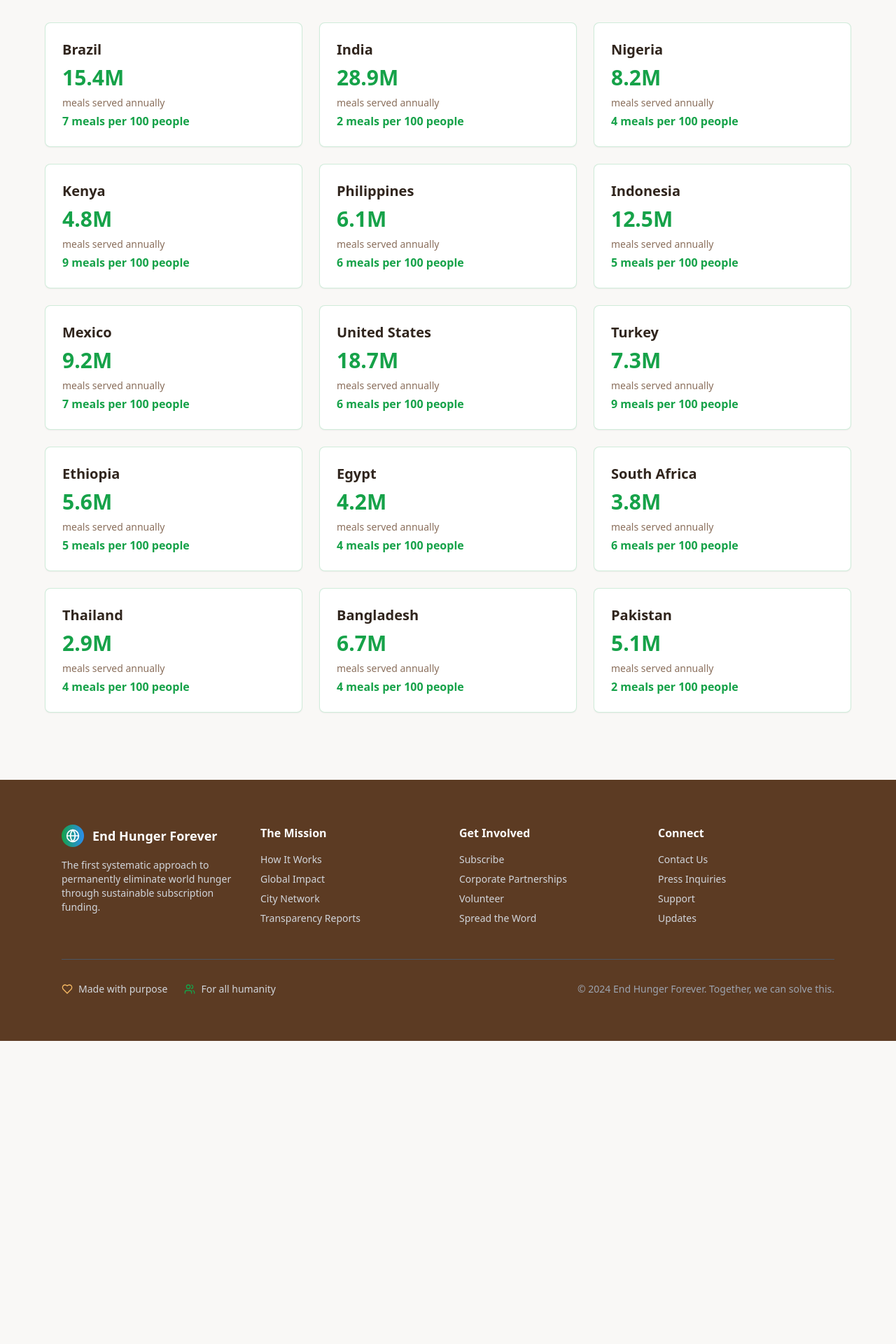
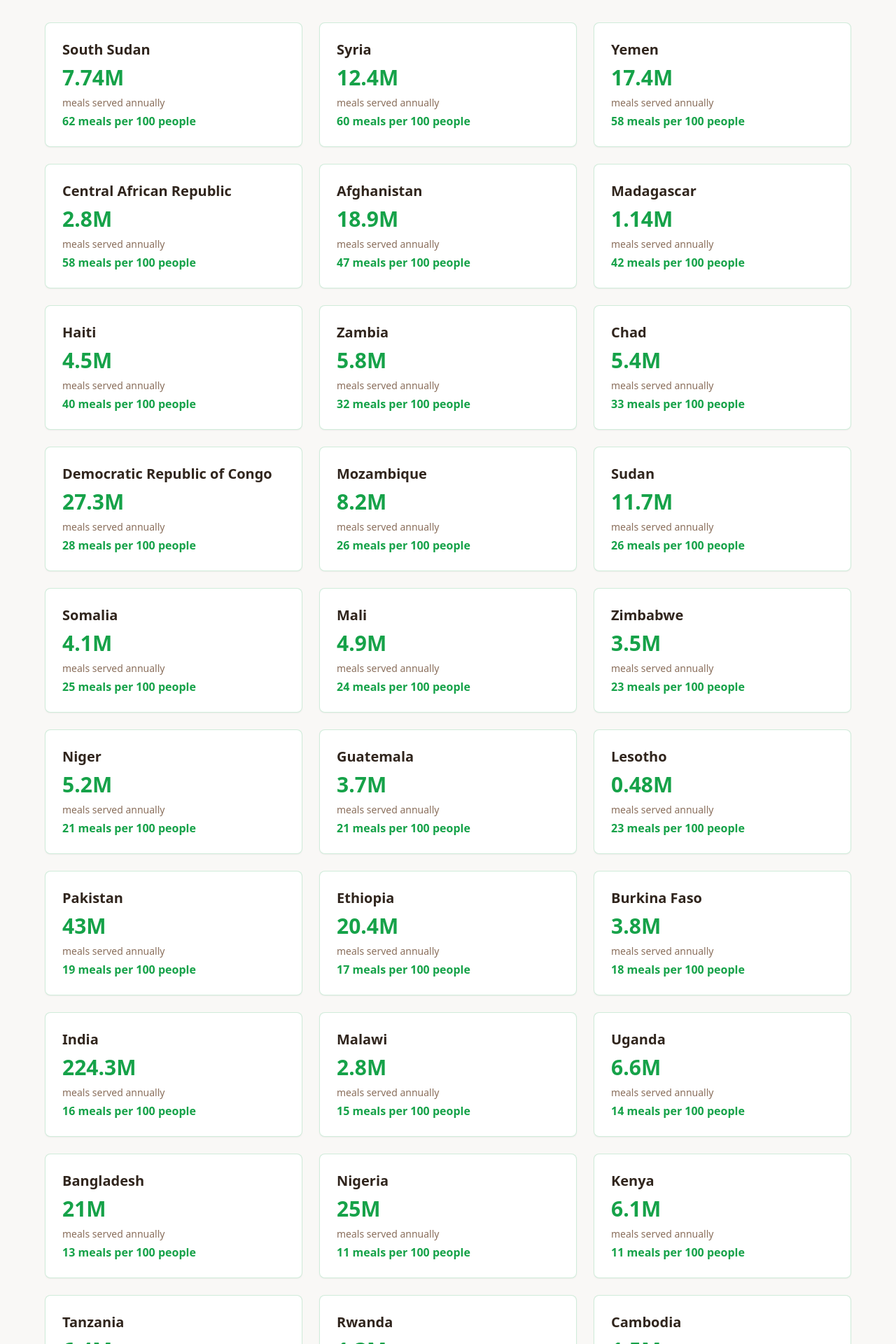
Before and after one commit to adityanarayanan95-collab/end-hunger-now, a React (Vite) app: page /meals-served in a window 1280 px wide. Shown: the part 220-2140 px from the top of the page at 70% size. Before the commit the page ends 1707 px from the top, so only its background shows below. Built offline with nearby package versions, Linux system fonts and the light colour scheme.

Commit message:
Sync countries to Meals Served page
Use the 60 countries from the Where's the Hunger page on the Meals Served page.

```diff
--- a/src/pages/MealsServed.tsx
+++ b/src/pages/MealsServed.tsx
@@ -8,21 +8,66 @@ import { MapContainer } from "@/components/MapContainer";
 
 const MealsServed = () => {
   const mealsData = [
-    { country: "Brazil", meals: 15.4, population: 215 },
-    { country: "India", meals: 28.9, population: 1400 },
-    { country: "Nigeria", meals: 8.2, population: 218 },
-    { country: "Kenya", meals: 4.8, population: 54 },
-    { country: "Philippines", meals: 6.1, population: 109 },
-    { country: "Indonesia", meals: 12.5, population: 273 },
-    { country: "Mexico", meals: 9.2, population: 128 },
-    { country: "United States", meals: 18.7, population: 331 },
-    { country: "Turkey", meals: 7.3, population: 84 },
-    { country: "Ethiopia", meals: 5.6, population: 117 },
-    { country: "Egypt", meals: 4.2, population: 104 },
-    { country: "South Africa", meals: 3.8, population: 60 },
-    { country: "Thailand", meals: 2.9, population: 70 },
-    { country: "Bangladesh", meals: 6.7, population: 165 },
-    { country: "Pakistan", meals: 5.1, population: 225 },
+    { country: "South Sudan", meals: 7.74, population: 12.4 },
+    { country: "Syria", meals: 12.4, population: 20.7 },
+    { country: "Yemen", meals: 17.4, population: 30.0 },
+    { country: "Central African Republic", meals: 2.8, population: 4.8 },
+    { country: "Afghanistan", meals: 18.9, population: 40.1 },
+    { country: "Madagascar", meals: 1.14, population: 2.7 },
+    { country: "Haiti", meals: 4.5, population: 11.3 },
+    { country: "Zambia", meals: 5.8, population: 18.4 },
+    { country: "Chad", meals: 5.4, population: 16.4 },
+    { country: "Democratic Republic of Congo", meals: 27.3, population: 95.9 },
+    { country: "Mozambique", meals: 8.2, population: 31.3 },
+    { country: "Sudan", meals: 11.7, population: 44.9 },
+    { country: "Somalia", meals: 4.1, population: 16.4 },
+    { country: "Mali", meals: 4.9, population: 20.8 },
+    { country: "Zimbabwe", meals: 3.5, population: 15.0 },
+    { country: "Niger", meals: 5.2, population: 24.2 },
+    { country: "Guatemala", meals: 3.7, population: 17.9 },
+    { country: "Lesotho", meals: 0.48, population: 2.1 },
+    { country: "Pakistan", meals: 43.0, population: 225.2 },
+    { country: "Ethiopia", meals: 20.4, population: 117.9 },
+    { country: "Burkina Faso", meals: 3.8, population: 21.5 },
+    { country: "India", meals: 224.3, population: 1400.0 },
+    { country: "Malawi", meals: 2.8, population: 19.1 },
+    { country: "Uganda", meals: 6.6, population: 45.7 },
+    { country: "Bangladesh", meals: 21.0, population: 165.2 },
+    { country: "Nigeria", meals: 25.0, population: 218.5 },
+    { country: "Kenya", meals: 6.1, population: 54.0 },
+    { country: "Tanzania", meals: 6.4, population: 61.5 },
+    { country: "Rwanda", meals: 1.3, population: 13.3 },
+    { country: "Cambodia", meals: 1.5, population: 16.7 },
+    { country: "Myanmar", meals: 4.3, population: 54.4 },
+    { country: "Philippines", meals: 7.6, population: 109.0 },
+    { country: "Ecuador", meals: 1.0, population: 17.6 },
+    { country: "Bolivia", meals: 0.58, population: 11.8 },
+    { country: "Peru", meals: 1.3, population: 33.0 },
+    { country: "Nepal", meals: 0.87, population: 29.1 },
+    { country: "Indonesia", meals: 5.4, population: 273.5 },
+    { country: "Angola", meals: 3.2, population: 33.9 },
+    { country: "Senegal", meals: 1.5, population: 17.2 },
+    { country: "Ghana", meals: 2.4, population: 31.7 },
+    { country: "Cameroon", meals: 1.8, population: 27.2 },
+    { country: "Ivory Coast", meals: 1.6, population: 26.4 },
+    { country: "Benin", meals: 0.6, population: 12.1 },
+    { country: "Togo", meals: 0.3, population: 8.3 },
+    { country: "Guinea", meals: 0.4, population: 13.1 },
+    { country: "Sierra Leone", meals: 0.16, population: 8.0 },
+    { country: "Liberia", meals: 0.05, population: 5.1 },
+    { country: "Eritrea", meals: 0.18, population: 3.5 },
+    { country: "Djibouti", meals: 0.03, population: 1.0 },
+    { country: "Comoros", meals: 0.02, population: 0.9 },
+    { country: "Mauritania", meals: 0.12, population: 4.6 },
+    { country: "Gambia", meals: 0.06, population: 2.4 },
+    { country: "Guinea-Bissau", meals: 0.05, population: 2.0 },
+    { country: "Burundi", meals: 1.2, population: 12.0 },
+    { country: "Eswatini", meals: 0.12, population: 1.2 },
+    { country: "Botswana", meals: 0.18, population: 2.4 },
+    { country: "Namibia", meals: 0.16, population: 2.5 },
+    { country: "Gabon", meals: 0.11, population: 2.2 },
+    { country: "Equatorial Guinea", meals: 0.07, population: 1.4 },
+    { country: "Cape Verde", meals: 0.02, population: 0.6 }
   ];
 
   return (
```
